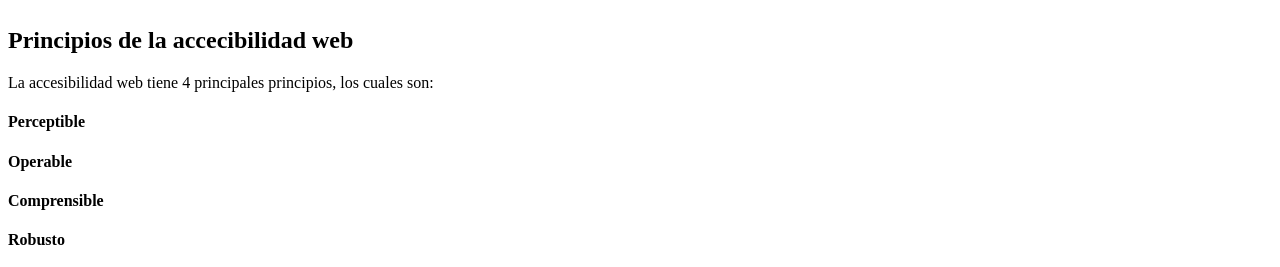
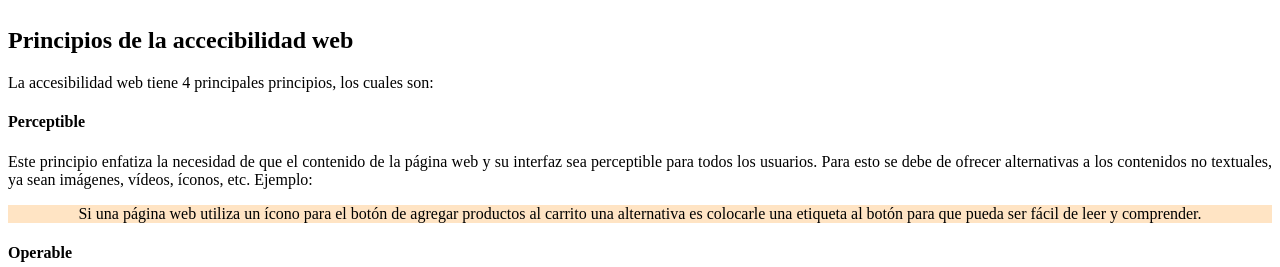
Before and after one commit to nohely04/Investigaciones-Cortas.git.io, a plain HTML site: page accesibilidad.html in a window 1280 px wide. Shown: the part 1839-2106 px from the top of the page. Drawn offline with Linux system fonts and the light colour scheme; grey boxes are pictures that could not be loaded.

Commit message:
agregar primer principio y ejemplo

```diff
--- a/accesibilidad.html
+++ b/accesibilidad.html
@@ -101,11 +101,23 @@
                     <p>La accesibilidad web tiene 4 principales principios, los cuales son:</p>
 
                     <h4>Perceptible</h4>
+                    <p>Este principio enfatiza la necesidad de que el contenido de la página web y su
+                        interfaz sea perceptible para todos los usuarios. Para esto se debe de ofrecer
+                        alternativas a los contenidos no textuales, ya sean imágenes, vídeos, íconos, etc.
+                        Ejemplo:
+                    </p>
+                    <p id="perceptible">Si una página web utiliza un ícono para el botón de agregar productos al carrito una alternativa
+                        es colocarle una etiqueta al botón para que pueda ser fácil de leer y comprender.
+                    </p>
+
                     <h4>Operable</h4>
+
                     <h4>Comprensible</h4>
+
                     <h4>Robusto</h4>
-                    <img alt="Importancia"
-                        src="https://accedeme.com/blog/wp-content/uploads/foto_blog-700x675-1.png"
+
+
+                    <img alt="Importancia" src="https://accedeme.com/blog/wp-content/uploads/foto_blog-700x675-1.png"
                         width="450" height="350" />
                 </article>
             </section>
--- a/css/estilo.css
+++ b/css/estilo.css
@@ -39,3 +39,7 @@ section {
     float: center;
     margin-left: 380px;
 }
+#perceptible{
+    text-align: center;
+    background-color:bisque;
+}
```
